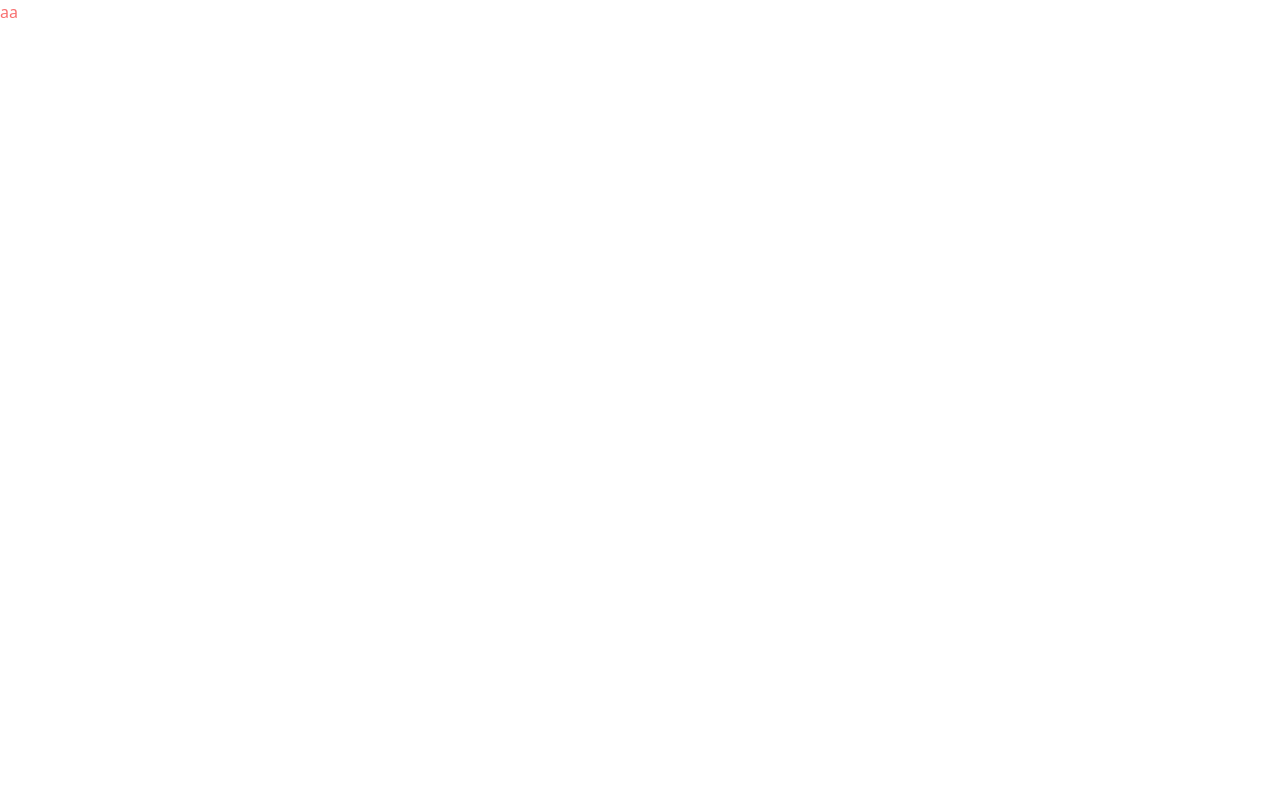
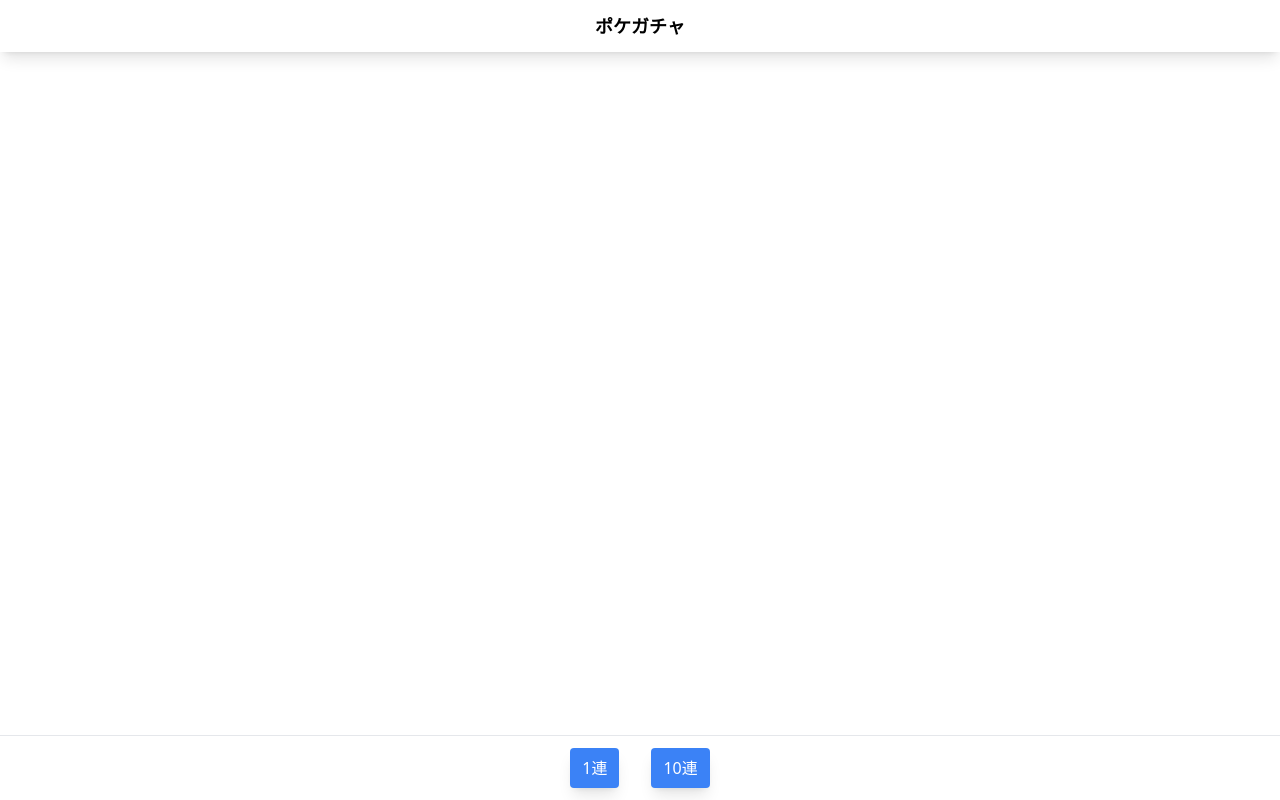
Before and after one commit to takashi145/poke-gacha, a Vue app: page / in a window 1280 px wide. Built offline with nearby package versions, Linux system fonts and the light colour scheme.

Commit message:
とりあえず完成

```diff
--- a/package.json
+++ b/package.json
@@ -9,6 +9,7 @@
     "preview": "vite preview"
   },
   "dependencies": {
+    "axios": "^1.6.3",
     "vue": "^3.3.11"
   },
   "devDependencies": {
--- a/src/App.vue
+++ b/src/App.vue
@@ -1,3 +1,98 @@
+<script setup>
+import { ref } from 'vue';
+import axios from 'axios';
+
+const pokemons = ref([]);
+const isLoading = ref(false);
+
+const getPokemonImage = (data, key) => {
+  if (data.sprites[key]) {
+    return data.sprites[key];
+  }
+  for (const source of Object.values(data.sprites.other)) {
+    if (source[key]) {
+      return source[key];
+    }
+  }
+  return null;
+}
+
+const getPokemonJapaneseName = async (url) => {
+  try {
+    const response = await axios.get(url);
+    const data = response.data;
+    const japaneseName = data.names.find(name => name.language.name === 'ja-Hrkt');
+    return japaneseName ? japaneseName.name : null;
+  } catch (e) {
+    return null;
+  }
+}
+
+const drawGacha = async (gachaCount = 1) => {
+  pokemons.value = [];
+  isLoading.value = true;
+  try {
+    const response = await axios.get(`https://pokeapi.co/api/v2/pokemon?limit=100000&offset=0`);
+    const data = response.data;
+    const count = data.count;
+
+    for (let i = 0; i < gachaCount; i++) {
+      const pokemonIndex = Math.floor(Math.random() * count);
+      const result = data.results[pokemonIndex];
+      const detailsResponse = await axios.get(result.url);
+      const detailsData = detailsResponse.data;
+
+      const id = detailsData['id'];
+      const name = await getPokemonJapaneseName(detailsData.species.url);
+      const isShiny = Math.random() < 1 / 4096;
+      const pokemonImg = getPokemonImage(detailsData, isShiny ? 'front_shiny' : 'front_default');
+
+      pokemons.value.push({
+        id: id,
+        img: pokemonImg,
+        name: name,
+        isShiny: isShiny,
+      });
+    }
+  } catch (e) {
+    console.error(e);
+  } finally {
+    isLoading.value = false;
+  }
+}
+</script>
 <template>
-  <div class="text-red-400">aa</div>
+  <header class="w-full shadow-lg p-3 z-50 bg-white">
+    <h2 class="font-bold text-lg text-center">ポケガチャ</h2>
+  </header>
+  <div v-if="isLoading" class="z-50 fixed inset-0 flex justify-center items-center">
+    <div class="animate-spin h-10 w-10 border-4 border-blue-500 rounded-full border-t-transparent"></div>
+  </div>
+  <div v-if="pokemons.length >= 1" class="pt-8 min-h-screen p-3">
+    <ul class="mb-24 grid grid-cols-12 md:grid-cols-10 gap-8 justify-center items-center">
+      <li
+        v-for="(pokemon, index) in pokemons"
+        :key="index"
+        :class="[!isLoading && pokemons.length == 1 ? 'col-span-12' : 'col-span-6 sm:col-span-4 md:col-span-2']"
+        class="relative bg-gray-100 border rounded p-3 shadow-lg flex justify-center mx-auto flex-col"
+      >
+        <div v-if="pokemon.isShiny" class="absolute top-0 right-0 p-1">
+          <svg xmlns="http://www.w3.org/2000/svg" viewBox="0 0 24 24" fill="currentColor" class="w-6 h-6 text-yellow-400">
+            <path fill-rule="evenodd" d="M9 4.5a.75.75 0 0 1 .721.544l.813 2.846a3.75 3.75 0 0 0 2.576 2.576l2.846.813a.75.75 0 0 1 0 1.442l-2.846.813a3.75 3.75 0 0 0-2.576 2.576l-.813 2.846a.75.75 0 0 1-1.442 0l-.813-2.846a3.75 3.75 0 0 0-2.576-2.576l-2.846-.813a.75.75 0 0 1 0-1.442l2.846-.813A3.75 3.75 0 0 0 7.466 7.89l.813-2.846A.75.75 0 0 1 9 4.5ZM18 1.5a.75.75 0 0 1 .728.568l.258 1.036c.236.94.97 1.674 1.91 1.91l1.036.258a.75.75 0 0 1 0 1.456l-1.036.258c-.94.236-1.674.97-1.91 1.91l-.258 1.036a.75.75 0 0 1-1.456 0l-.258-1.036a2.625 2.625 0 0 0-1.91-1.91l-1.036-.258a.75.75 0 0 1 0-1.456l1.036-.258a2.625 2.625 0 0 0 1.91-1.91l.258-1.036A.75.75 0 0 1 18 1.5ZM16.5 15a.75.75 0 0 1 .712.513l.394 1.183c.15.447.5.799.948.948l1.183.395a.75.75 0 0 1 0 1.422l-1.183.395c-.447.15-.799.5-.948.948l-.395 1.183a.75.75 0 0 1-1.422 0l-.395-1.183a1.5 1.5 0 0 0-.948-.948l-1.183-.395a.75.75 0 0 1 0-1.422l1.183-.395c.447-.15.799-.5.948-.948l.395-1.183A.75.75 0 0 1 16.5 15Z" clip-rule="evenodd" />
+          </svg>
+        </div>
+        <p v-if="pokemon.img === null" class="text-gray-600 ">画像を取得できませんでした。</p>
+
+        <div v-else class="flex justify-center">
+          <img :src="pokemon.img" loading="lazy" alt="" class="w-36">
+        </div>
+
+        <h4 class="font-bold text-center">{{ pokemon.name }}</h4>
+      </li>
+    </ul>
+  </div>
+  <div class="p-3 bg-white border-t border-gray-200 w-full fixed bottom-0 flex justify-center items-center space-x-8">
+    <button @click="drawGacha(1)" class="text-white bg-blue-500 py-2 px-3 rounded shadow-lg hover:bg-blue-600">1連</button>
+    <button @click="drawGacha(10)" class="text-white bg-blue-500 py-2 px-3 rounded shadow-lg hover:bg-blue-600">10連</button>
+  </div>
 </template>
```
Also changed, not shown: 1 other file (tests, documents, lock files or other folders).
